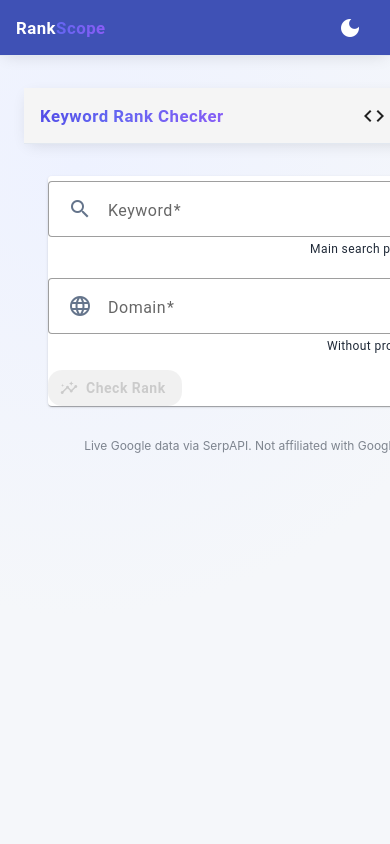
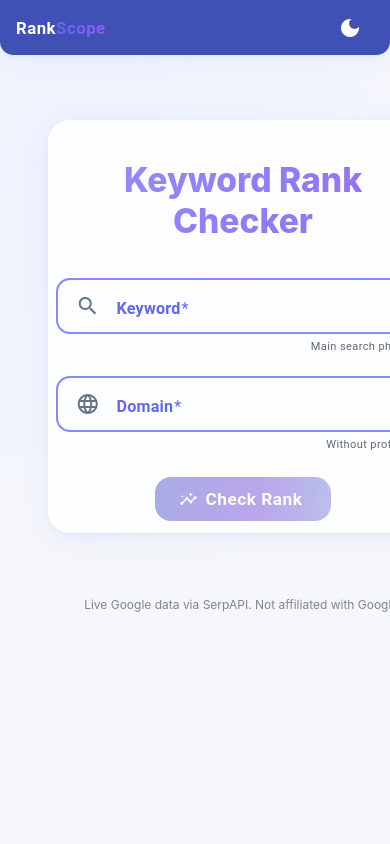
Before and after one commit to ManuEcho5/rank-scope-fe, an Angular app: page / in a window 390 px wide. Shown: the top 844 px of the page. Built offline with nearby package versions, Linux system fonts and the light colour scheme.

Commit message:
Enhance UI for Keyword Rank Checker with modern styles and responsive design

```diff
--- a/src/app/keyword-rank-checker/keyword-rank-checker.component.css
+++ b/src/app/keyword-rank-checker/keyword-rank-checker.component.css
@@ -1,15 +1,170 @@
-/* Component-specific overrides (kept minimal – global styles handle layout & theming) */
 
-/* Subtle entrance animation hook (class used in template) */
+/* --- Modern, smooth, and responsive UI for Keyword Rank Checker --- */
+
 .fade-in {
-        animation: fadeIn .5s ease both;
+    animation: fadeIn .6s cubic-bezier(.4,0,.2,1) both;
 }
-@keyframes fadeIn {from {opacity:0; transform:translateY(4px);} to {opacity:1; transform:translateY(0);} }
+@keyframes fadeIn {
+    from { opacity: 0; transform: translateY(12px) scale(.98); }
+    to { opacity: 1; transform: translateY(0) scale(1); }
+}
 
-/* Prevent long inputs from shrinking button row */
-.actions-row { align-items:center; }
+.form-surface {
+    border-radius: 22px;
+    box-shadow: 0 6px 32px -8px rgba(99,102,241,.13), 0 1.5px 8px -2px rgba(99,102,241,.08);
+    background: var(--surface);
+    padding: 38px 32px 30px 32px;
+    transition: background .4s, box-shadow .4s;
+    margin-bottom: 32px;
+}
+.dark-theme .form-surface {
+    background: rgba(30,41,59,0.93);
+    box-shadow: 0 8px 32px -8px rgba(49,54,120,.22), 0 1.5px 8px -2px rgba(49,54,120,.13);
+}
 
-/* Tighten spacing on mobile when only two fields */
-@media (max-width:700px){
-    .keyword-form { gap:14px !important; }
+.keyword-form {
+    display: grid;
+    gap: 26px;
+    grid-template-columns: 1fr 1fr;
+    align-items: center;
+    justify-items: center;
+    margin-bottom: 0;
 }
+.keyword-form .full-row {
+    grid-column: 1 / -1;
+    display: flex;
+    justify-content: center;
+}
+@media (max-width: 900px) {
+    .form-surface { padding: 28px 10px 22px 10px; }
+    .keyword-form { gap: 18px; }
+}
+@media (max-width: 700px) {
+    .keyword-form { grid-template-columns: 1fr; gap: 14px !important; }
+    .form-surface { padding: 16px 2vw 12px 2vw; }
+}
+
+.actions-row {
+    display: flex;
+    gap: 16px;
+    align-items: center;
+    justify-content: center;
+    margin-top: 8px;
+}
+
+button.action-btn {
+    padding: 0 28px;
+    height: 44px;
+    border-radius: 16px !important;
+    font-size: 1.08rem;
+    font-weight: 600;
+    background: linear-gradient(92deg, #6366f1, #8b5cf6 60%, #818cf8);
+    color: #fff;
+    box-shadow: 0 4px 18px -4px rgba(99,102,241,.18), 0 0 0 1px rgba(255,255,255,.05) inset;
+    transition: background .3s, box-shadow .3s, transform .2s;
+    position: relative;
+    overflow: hidden;
+}
+button.action-btn:hover {
+    background: linear-gradient(92deg, #818cf8, #6366f1 60%, #8b5cf6);
+    box-shadow: 0 8px 24px -8px rgba(99,102,241,.22);
+    transform: translateY(-2px) scale(1.03);
+}
+button.action-btn:active {
+    background: linear-gradient(92deg, #6366f1, #8b5cf6 60%, #818cf8);
+    box-shadow: 0 2px 8px -2px rgba(99,102,241,.13);
+    transform: scale(.98);
+}
+button.action-btn[disabled] {
+    opacity: .55;
+    filter: grayscale(.2) brightness(.98);
+    box-shadow: none;
+    cursor: not-allowed;
+}
+
+mat-form-field {
+    width: 100%;
+    --mdc-outlined-text-field-container-shape: 14px;
+    --mdc-outlined-text-field-outline-width: 2px;
+    --mdc-outlined-text-field-outline-color: #818cf8;
+    --mdc-outlined-text-field-hover-outline-color: #6366f1;
+    --mdc-outlined-text-field-focus-outline-color: #6366f1;
+    --mdc-outlined-text-field-label-text-color: #6366f1;
+    --mdc-outlined-text-field-input-text-color: var(--text);
+    --mdc-outlined-text-field-label-text-size: 1.01rem;
+    --mdc-outlined-text-field-input-text-size: 1.09rem;
+    background: transparent;
+    transition: background .3s;
+}
+.dark-theme mat-form-field {
+    --mdc-outlined-text-field-outline-color: #a5b4fc;
+    --mdc-outlined-text-field-hover-outline-color: #818cf8;
+    --mdc-outlined-text-field-focus-outline-color: #818cf8;
+    --mdc-outlined-text-field-label-text-color: #a5b4fc;
+    --mdc-outlined-text-field-input-text-color: #f1f5f9;
+}
+
+mat-label, .mat-mdc-form-field-label {
+    font-weight: 600;
+    letter-spacing: .01em;
+}
+
+mat-hint {
+    font-size: .92em;
+    opacity: .7;
+}
+
+.status-chips {
+    margin-top: 18px;
+    gap: 10px;
+}
+
+.rank-grid {
+    margin-top: 18px;
+    gap: 16px;
+}
+.rank-metric {
+    border-radius: 16px;
+    padding: 18px 20px 14px 20px;
+    background: #f3f4f6;
+    box-shadow: 0 2px 8px -2px rgba(99,102,241,.07);
+    transition: background .4s, box-shadow .4s;
+}
+.dark-theme .rank-metric {
+    background: #232946;
+    box-shadow: 0 2px 8px -2px rgba(49,54,120,.13);
+}
+.rank-metric.primary {
+    background: linear-gradient(135deg, #6366f1, #4f46e5 80%);
+    color: #fff;
+    box-shadow: 0 4px 18px -4px rgba(99,102,241,.18);
+}
+.dark-theme .rank-metric.primary {
+    background: linear-gradient(135deg, #818cf8, #6366f1 80%);
+}
+
+.error-banner {
+    border-radius: 14px;
+    padding: 14px 18px;
+    font-size: 1.01rem;
+    margin-top: 10px;
+    background: #fee2e2;
+    color: #991b1b;
+    display: flex;
+    align-items: center;
+    gap: 10px;
+    box-shadow: 0 2px 8px -2px rgba(99,102,241,.07);
+    transition: background .4s, color .4s;
+}
+.dark-theme .error-banner {
+    background: #2c2f3a;
+    color: #f1f5f9;
+}
+
+.loading-overlay {
+    background: rgba(255,255,255,.7);
+    backdrop-filter: blur(7px);
+}
+.dark-theme .loading-overlay {
+    background: rgba(30,41,59,.7);
+}
--- a/src/app/keyword-rank-checker/keyword-rank-checker.component.html
+++ b/src/app/keyword-rank-checker/keyword-rank-checker.component.html
@@ -1,12 +1,7 @@
 <div class="app-shell">
-  <mat-toolbar class="toolbar-accent" color="transparent">
-    <span class="gradient-text" style="font-weight:700; font-size:1.05rem; letter-spacing:.5px;">Keyword Rank Checker</span>
-    <span style="flex:1 1 auto"></span>
-    <button mat-icon-button matTooltip="GitHub (future)"><mat-icon>code</mat-icon></button>
-  </mat-toolbar>
-
   <div class="main-container">
     <mat-card class="elevated-card fade-in form-surface">
+          <h1 style="text-align:center; font-size:2.1rem; font-weight:800; margin-bottom:32px; background:linear-gradient(90deg,#6366f1,#8b5cf6);-webkit-background-clip:text;color:transparent;">Keyword Rank Checker</h1>
       <form class="keyword-form" [formGroup]="form" (ngSubmit)="submit()" aria-labelledby="rankFormHeading">
         <h2 id="rankFormHeading" class="visually-hidden">Check keyword rank</h2>
         <mat-form-field appearance="outline" subscriptSizing="dynamic" style="margin-top: 5px;" >
--- a/src/styles.css
+++ b/src/styles.css
@@ -60,11 +60,31 @@ app-keyword-rank-checker {
     pointer-events: none;
 }
 
+
 .toolbar-accent {
-    background: var(--surface);
-    backdrop-filter: blur(12px);
-    box-shadow: 0 4px 16px -4px rgba(0, 0, 0, .12);
-    border-bottom: 1px solid var(--border);
+    background: linear-gradient(90deg, #f5f7fa 60%, #eef2ff 100%);
+    border-radius: 0 0 0 0;
+    box-shadow: 0 6px 24px -8px rgba(99,102,241,.10), 0 1.5px 8px -2px rgba(99,102,241,.06);
+    border-bottom: 1.5px solid var(--border);
+    min-height: 62px;
+    padding: 0 32px;
+    display: flex;
+    align-items: center;
+    transition: background .4s, box-shadow .4s;
+    backdrop-filter: blur(14px);
+}
+.dark-theme .toolbar-accent {
+    background: linear-gradient(90deg, #232946 60%, #1e293b 100%);
+    box-shadow: 0 8px 32px -8px rgba(49,54,120,.18), 0 1.5px 8px -2px rgba(49,54,120,.13);
+    border-bottom: 1.5px solid #334155;
+}
+
+@media (max-width: 700px) {
+    .toolbar-accent {
+        padding: 0 10px;
+        min-height: 54px;
+        border-radius: 0 0 14px 14px;
+    }
 }
 
 .gradient-text {
```
